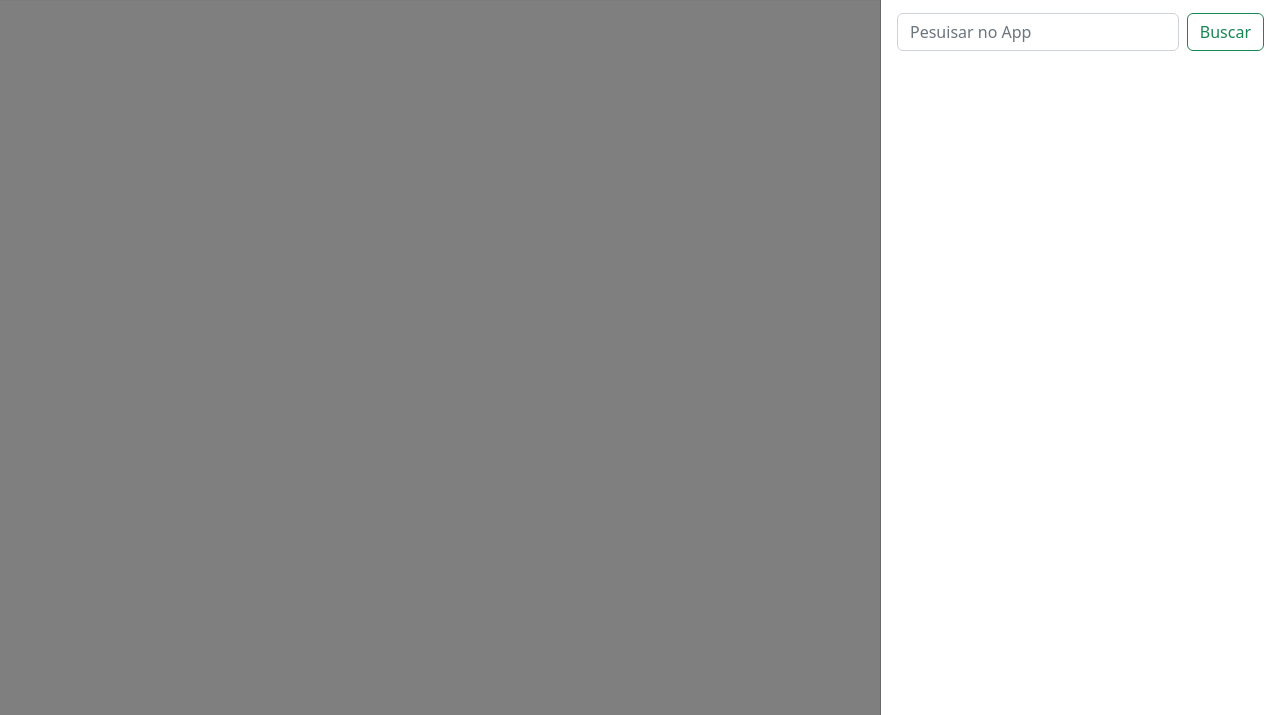
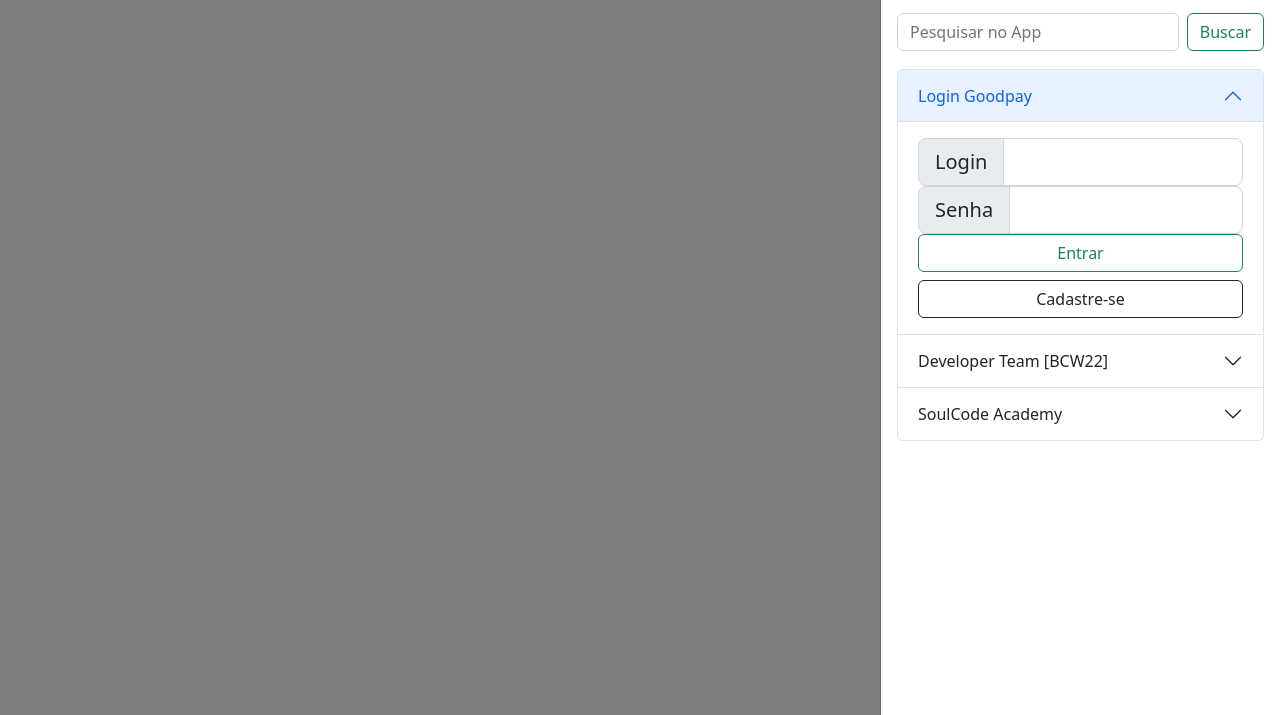
Before and after one commit to warley-crypto/GoodPay, a plain HTML site: page index.html in a window 1280 px wide. Both pictures are taken after a click on the button 1239 px from the left and 43 px from the top of the page. Shown: the part 85-800 px from the top of the page. Drawn offline with nearby package versions, Linux system fonts and the light colour scheme.

Commit message:
Adição Menu lateral imgs Logo e Banner

```diff
--- a/index.html
+++ b/index.html
@@ -7,6 +7,7 @@
   <title>GoodPay</title>
   <link href="https://cdn.jsdelivr.net/npm/bootstrap@5.2.0-beta1/dist/css/bootstrap.min.css" rel="stylesheet"
     integrity="sha384-0evHe/X+R7YkIZDRvuzKMRqM+OrBnVFBL6DOitfPri4tjfHxaWutUpFmBp4vmVor" crossorigin="anonymous">
+  <link rel="stylesheet" href="css/style">
 </head>
 
 <body>
@@ -27,9 +28,82 @@
           </div>
           <div class="offcanvas-body">
             <form class="d-flex" role="search">
-              <input class="form-control me-2" type="search" placeholder="Pesuisar no App" aria-label="Search">
+              <input class="form-control me-2" type="search" placeholder="Pesquisar no App" aria-label="Search">
               <button class="btn btn-outline-success" type="submit">Buscar</button>
             </form>
+              <div class="accordion" id="accordionPanelsStayOpenExample" style="margin-top:5%;">
+                <div class="accordion-item">
+                  <h2 class="accordion-header" id="panelsStayOpen-headingOne">
+                    <button class="accordion-button" type="button" data-bs-toggle="collapse"
+                      data-bs-target="#panelsStayOpen-collapseOne" aria-expanded="true"
+                      aria-controls="panelsStayOpen-collapseOne">
+                      Login Goodpay
+                    </button>
+                  </h2>
+                  <div id="panelsStayOpen-collapseOne" class="accordion-collapse collapse show"
+                    aria-labelledby="panelsStayOpen-headingOne">
+                    <div class="accordion-body">
+                      <div class="input-group input-group-lg formAjuste">
+                        <span class="input-group-text" id="inputGroup-sizinglg">Login</span>
+                        <input type="login" class="form-control btnAjuste" aria-label="Sizing example input"
+                          aria-describedby="inputGroup-sizing-lg">
+                        </div>
+                        <div class="input-group input-group-lg formAjuste">
+                          <span class="input-group-text" id="inputGroup-sizinglg">Senha</span>
+                          <input type="password" class="form-control btnAjuste" aria-label="Sizing example input"
+                            aria-describedby="inputGroup-sizing-lg">
+                        </div>
+                        <div class="d-grid gap-2 formAjuste">
+                          <button class="btn btn-outline-success" type="button">Entrar</button>
+                          <button class="btn btn-outline-dark" type="button">Cadastre-se</button>
+                        </div>
+                      </div>
+                    </div>
+                  </div>
+                <div class="accordion-item">
+                  <h2 class="accordion-header" id="panelsStayOpen-headingTwo">
+                    <button class="accordion-button collapsed" type="button" data-bs-toggle="collapse"
+                      data-bs-target="#panelsStayOpen-collapseTwo" aria-expanded="false"
+                      aria-controls="panelsStayOpen-collapseTwo">
+                      Developer Team [BCW22]
+                    </button>
+                  </h2>
+                  <div id="panelsStayOpen-collapseTwo" class="accordion-collapse collapse"
+                    aria-labelledby="panelsStayOpen-headingTwo">
+                    <div class="accordion-body">
+                      <h3>DevTeam <span class="badge bg-secondary">BCW 22</span></h3>
+                      <p>
+                        Este aplicativo não tem conexão com o banco de dados, o desenvolvimento deste aplicativo tem como finalidade o aprendizado de aplicações e interface web. Assim o uso deste aplicativo deve ser pensado como um protótipo não funcional.
+                      </p>
+                      <p>
+                        A aplicação usa elementos de personalização em Bootstrap 5, com Javascript local,os dados utilizados para e adicionados neste interface não são enviados a um serviço.
+                      </p>
+                    </div>
+                  </div>
+                </div>
+                <div class="accordion-item">
+                  <h2 class="accordion-header" id="panelsStayOpen-headingThree">
+                    <button class="accordion-button collapsed" type="button" data-bs-toggle="collapse"
+                      data-bs-target="#panelsStayOpen-collapseThree" aria-expanded="false"
+                      aria-controls="panelsStayOpen-collapseThree">
+                      SoulCode Academy
+                    </button>
+                  </h2>
+                  <div id="panelsStayOpen-collapseThree" class="accordion-collapse collapse"
+                    aria-labelledby="panelsStayOpen-headingThree">
+                    <div class="accordion-body">
+                      <p>
+                        Tech For Good: 5 pilares que vão transformar o mundo: Educação, Diversidade, Saúde, Longevidade e Sustentabilidade
+                      </p>
+                      <p>
+                        Nossa missão é a formação e o emprego, aplicando os 5 pilares do "Tech For Good". Ser uma escola inclusiva, que, através de nossa metodologia ágil, possa capacitar e educar em tecnologia, gera oportunidades de emprego para todas as gerações, no início ou na ressignificação de carreira,com foco em diversidade e equidade. Numa profissão que fomente o bem-estar físico e mental,permitindo o equilíbrio entre a vida profissional e pessoal, através do trabalho remoto, com
+                        flexibilidade de horários, além de ser um negócio sustentável e responsável, socialmente.
+                      </p>
+                    </div>
+                  </div>
+                </div>
+              </div>
+
           </div>
         </div>
       </div>
```
